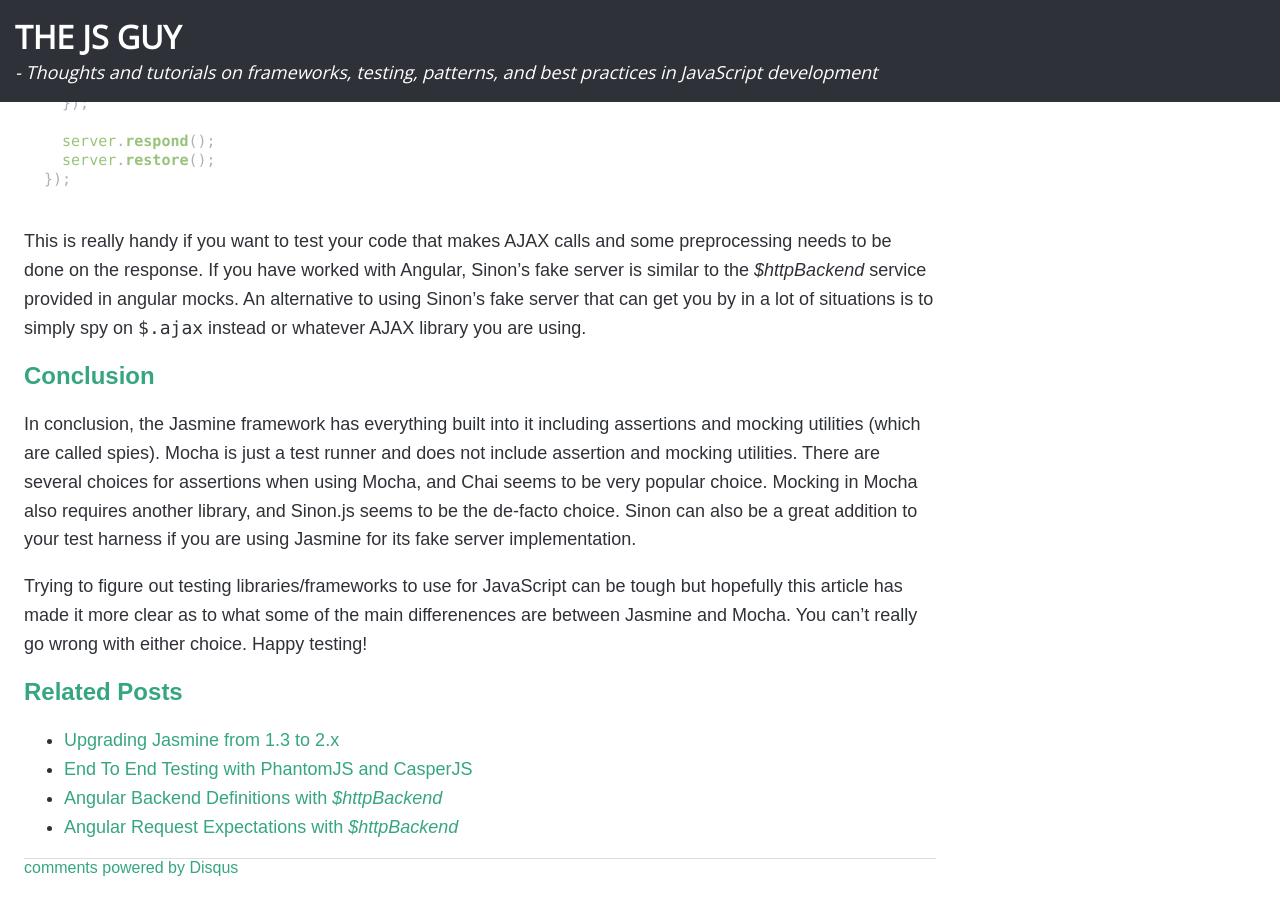
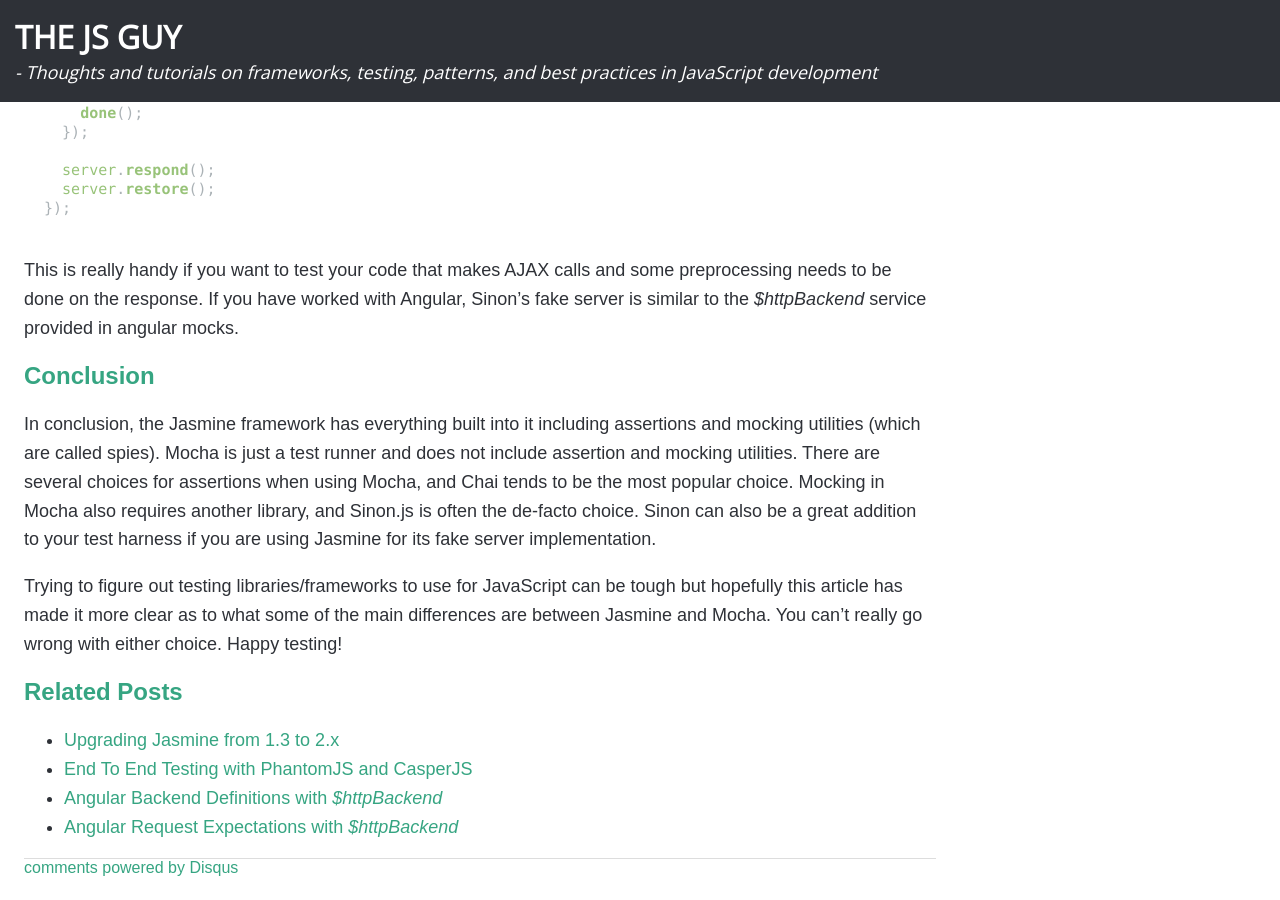
Before and after one commit to iamdtang/skaterdav85.github.io, a Jekyll site: the page built from _posts/2015-01-12-jasmine-vs-mocha-chai-and-sinon.md, in a window 1280 px wide and 900 px high, scrolled down 4191 px. Built offline with Jekyll 4.4.1, drawn with Linux system fonts in a browser that asks for light colours; nearby versions of some CDN libraries; Markdown is read by kramdown in place of the engine named in the settings; comment, search, counter and statistics services are not loaded; some of the changed text lies outside the part shown.

Commit message:
post updates

````diff
--- a/_posts/2015-01-12-jasmine-vs-mocha-chai-and-sinon.md
+++ b/_posts/2015-01-12-jasmine-vs-mocha-chai-and-sinon.md
@@ -23,7 +23,7 @@ describe('calculator', function() {
 });
 ```
 
-The assertions or expectations are where things start to differ. Mocha does not have a built in assertion library. There are several options though for both Node and the browser: Chai, should.js, expect.js, and better-assert. A lot of developers seem to choose Chai as the assertion library. Because none of these assertion libraries come with Mocha, this is another thing you will need to load into your setup. Chai comes with 3 different assertion flavors. It has the `should` style, the `expect` style, and the `assert` style. The `expect` style is similar to Jasmine.
+The assertions or expectations are where things start to differ. Mocha does not have a built in assertion library. There are several options though for both Node and the browser: Chai, should.js, expect.js, and better-assert. A lot of developers choose Chai as their assertion library. Because none of these assertion libraries come with Mocha, this is another thing you will need to load into your setup. Chai comes with 3 different assertion flavors. It has the `should` style, the `expect` style, and the `assert` style. The `expect` style is similar to Jasmine.
 
 __Jasmine__
 
@@ -168,13 +167,13 @@ it('should return a collection object containing all users', function(done) {
 });
 ```
 
-This is really handy if you want to test your code that makes AJAX calls and some preprocessing needs to be done on the response. If you have worked with Angular, Sinon's fake server is similar to the _$httpBackend_ service provided in angular mocks. An alternative to using Sinon's fake server that can get you by in a lot of situations is to simply spy on `$.ajax` instead or whatever AJAX library you are using.
+This is really handy if you want to test your code that makes AJAX calls and some preprocessing needs to be done on the response. If you have worked with Angular, Sinon's fake server is similar to the _$httpBackend_ service provided in angular mocks.
 
 ## Conclusion
 
-In conclusion, the Jasmine framework has everything built into it including assertions and mocking utilities (which are called spies). Mocha is just a test runner and does not include assertion and mocking utilities. There are several choices for assertions when using Mocha, and Chai seems to be very popular choice. Mocking in Mocha also requires another library, and Sinon.js seems to be the de-facto choice. Sinon can also be a great addition to your test harness if you are using Jasmine for its fake server implementation.
+In conclusion, the Jasmine framework has everything built into it including assertions and mocking utilities (which are called spies). Mocha is just a test runner and does not include assertion and mocking utilities. There are several choices for assertions when using Mocha, and Chai tends to be the most popular choice. Mocking in Mocha also requires another library, and Sinon.js is often the de-facto choice. Sinon can also be a great addition to your test harness if you are using Jasmine for its fake server implementation.
 
-Trying to figure out testing libraries/frameworks to use for JavaScript can be tough but hopefully this article has made it more clear as to what some of the main differenences are between Jasmine and Mocha. You can't really go wrong with either choice. Happy testing!
+Trying to figure out testing libraries/frameworks to use for JavaScript can be tough but hopefully this article has made it more clear as to what some of the main differences are between Jasmine and Mocha. You can't really go wrong with either choice. Happy testing!
 
 ## Related Posts
 
````
Also changed, not shown: other parts of _posts/2015-01-12-jasmine-vs-mocha-chai-and-sinon.md (+1 -2 lines).
